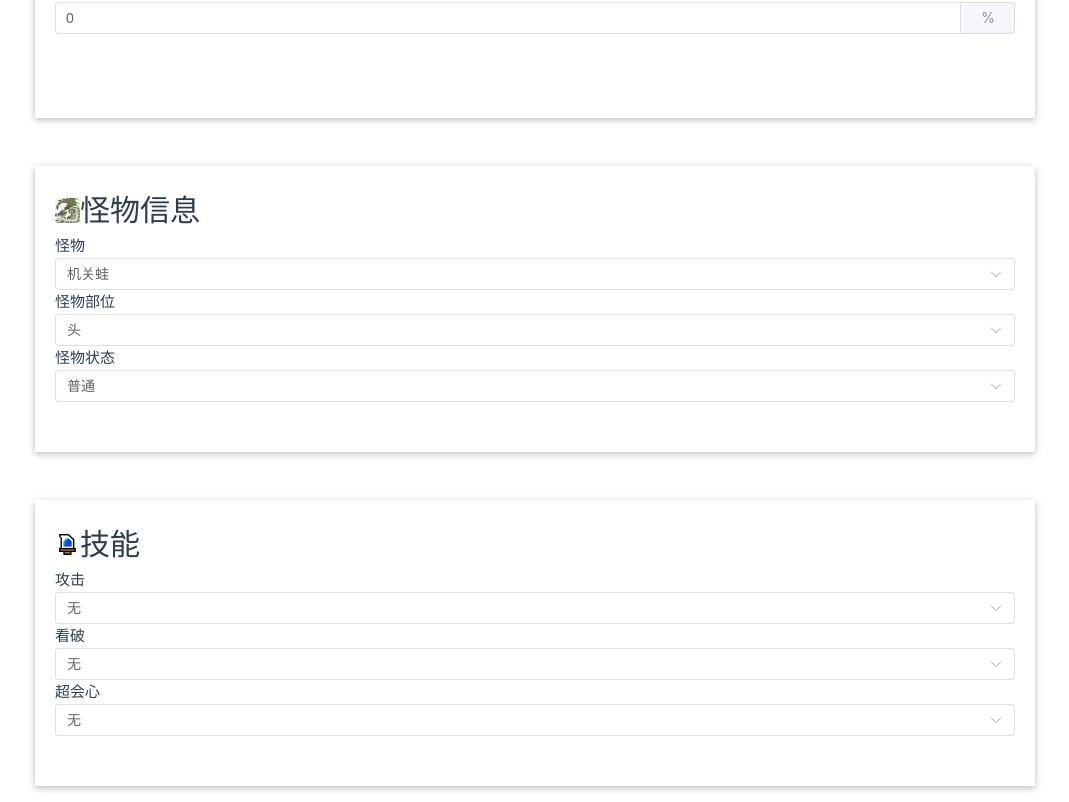
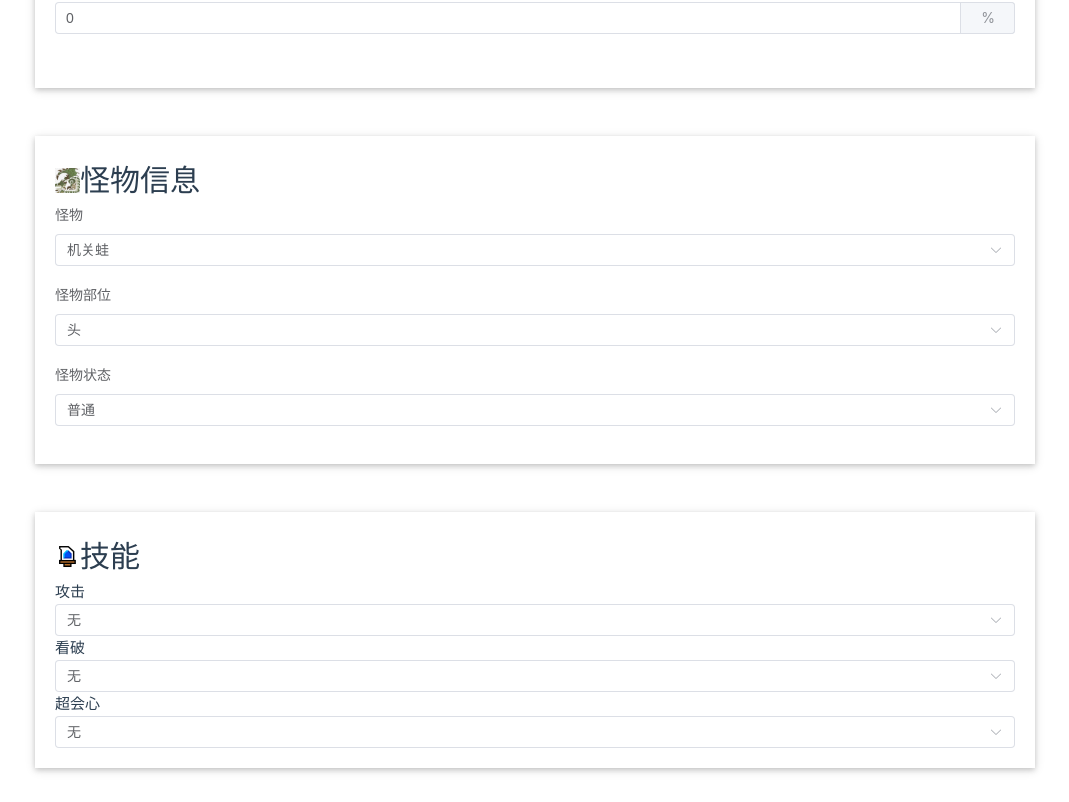
Before and after one commit to mason478/MHR-DmgCalculator, a Vue app: page / in a window 1280 px wide. Shown: the part 698-1500 px from the top of the page, without its empty margins (105-1174 px from the left). Built offline with nearby package versions, Linux system fonts and the light colour scheme.

Commit message:
refactor: use el-form

```diff
--- a/src/assets/main.css
+++ b/src/assets/main.css
@@ -37,7 +37,7 @@ a,
   box-shadow:
     0 2px 5px 0 rgba(0, 0, 0, 0.16),
     0 2px 10px 0 rgba(0, 0, 0, 0.12);
-  padding: 2% 2% 5% 2%;
+  padding: 2% 2% 2% 2%;
 }
 
 .header-container {
--- a/src/components/CalculationPanel.vue
+++ b/src/components/CalculationPanel.vue
@@ -17,8 +17,6 @@ import ItemsPanel from './ItemsPanel.vue'
 import OthersPanel from './OthersPanel.vue'
 
 const skillsP = ref<Array<Skill>>([])
-const weaponP = ref<Weapon>()
-const monsterP = ref<Monster>()
 const itemsP = ref<Array<Item>>()
 const othersP = ref<Array<otherFactor>>()
 
@@ -29,18 +27,23 @@ const expectedPhyDmg = ref<number>(0)
 const normalElementDmg = ref<number>(0)
 const criticalElementDmg = ref<number>(0)
 const expectedElementDmg = ref<number>(0)
+const weaponFormRef = ref(null)
+const monsterFormRef = ref(null)
 
 function makeContext(): Context {
+  // @ts-ignore
+  const weapon: Weapon = weaponFormRef.value.makeWeapon(weaponFormRef.value.formData)
+  // @ts-ignore
+  const monster: Monster = monsterFormRef.value.makeMonster()
+
   return {
-    weapon: weaponP.value!,
-    monster: monsterP.value!,
+    weapon: weapon!,
+    monster: monster,
     skills: skillsP.value,
     items: itemsP.value,
     others: othersP.value
   }
 }
-
-const weaponFormRef = ref(null)
 
 function onCalculate() {
   console.log('onCalculate', weaponFormRef.value.formData)
@@ -52,8 +55,6 @@ function onCalculate() {
       return false
     }
   })
-  let w = weaponFormRef.value.makeWeapon(weaponFormRef.value.formData)
-  console.log('maked a weapon', w)
   const ctx = makeContext()
   console.log('context', ctx)
   const phyDmgCalc = new physicsDamageCalculator(ctx)
@@ -74,9 +75,9 @@ function onCalculate() {
 
 <template>
   <br /><br />
-  <WeaponPanel @weapon="(weapon) => (weaponP = weapon)" ref="weaponFormRef" />
+  <WeaponPanel ref="weaponFormRef" />
   <br /><br />
-  <MonstersPanel @monster="(monster) => (monsterP = monster)" />
+  <MonstersPanel ref="monsterFormRef" />
   <br /><br />
   <SkillsPanel @skills="(skills) => (skillsP = skills)" />
   <br /><br />
--- a/src/components/MonstersPanel.vue
+++ b/src/components/MonstersPanel.vue
@@ -1,29 +1,56 @@
 <script setup lang="ts">
-import { ref } from 'vue'
-import { MonsterStatus, allMonsters } from '@/scripts/data/Monsters'
+import { ref, reactive } from 'vue'
+import { MonsterStatus, allMonsters, type Monster } from '@/scripts/data/Monsters'
 import monsterData from '@/scripts/data/Monsters'
 
-const monsterId = ref<number>(1)
-const status = ref<MonsterStatus>(MonsterStatus.NORMAL)
-const monsterPartId = ref<number>(1)
+const monsterForm = ref(null)
 
-var monster = structuredClone(monsterData.getMonsterById(monsterId.value))
-monster.parts = monsterData.getMonsterPartsByMonsterId(monsterId.value)
-const emitMonster = defineEmits(['monster'])
+interface FormData {
+  monsterId: number
+  status: MonsterStatus
+  monsterPartId: number
+}
 
-emitMonster('monster', monster)
-function onSelect() {
-  if (!monsterId.value) return
+const formData = reactive<FormData>({
+  monsterId: 1,
+  status: MonsterStatus.NORMAL,
+  monsterPartId: 1
+})
 
-  monster = structuredClone(monsterData.getMonsterById(monsterId.value))
-  let parts = monsterData.getMonsterPartsByMonsterId(monsterId.value)
-  let p = parts.find((p) => p.id == monsterPartId.value)
+function makeMonster(): Monster {
+  var monster = structuredClone(monsterData.getMonsterById(formData.monsterId))
+  let parts = monsterData.getMonsterPartsByMonsterId(formData.monsterId)
+  let p = parts.find((p) => p.id == formData.monsterPartId)
   if (p) {
     monster.parts = [p]
   }
-  monster.status = status.value
-  emitMonster('monster', monster)
+  monster.status = formData.status
+  return monster
 }
+
+defineExpose({
+  makeMonster,
+  formData,
+  monsterForm
+})
+
+// var monster = structuredClone(monsterData.getMonsterById(monsterId.value))
+// monster.parts = monsterData.getMonsterPartsByMonsterId(monsterId.value)
+// const emitMonster = defineEmits(['monster'])
+//
+// emitMonster('monster', monster)
+// function onSelect() {
+// if (!monsterId.value) return
+//
+// monster = structuredClone(monsterData.getMonsterById(monsterId.value))
+// let parts = monsterData.getMonsterPartsByMonsterId(monsterId.value)
+// let p = parts.find((p) => p.id == monsterPartId.value)
+// if (p) {
+// monster.parts = [p]
+// }
+// monster.status = status.value
+// emitMonster('monster', monster)
+// }
 </script>
 
 <template>
@@ -32,32 +59,32 @@ function onSelect() {
       <img :src="`/icons/monsters/rathian.jpg`" class="header-icon" />
       <h1 class="header-title">怪物信息</h1>
     </div>
-    <form id="monsterForm">
-      <label for="monster">怪物</label>
-      <el-select id="monster" v-model="monsterId" placeholder="请选择狩猎的怪物" @change="onSelect">
+
+    <el-form id="monsterForm" ref="monsterForm" :model="formData" label-position="top">
+      <el-form-item label="怪物" prop="monster">
+        <el-select id="monster" v-model="formData.monsterId" placeholder="请选择狩猎的怪物">
           <el-option v-for="m in allMonsters" :key="m.id" :label="m.name" :value="m.id" />
         </el-select>
-
-      <label for="monsterPart">怪物部位</label>
-      <el-select
-        id="monsterPart"
-        v-model="monsterPartId"
-        placeholder="请选择怪物部位"
-        @change="onSelect"
-      >
+      </el-form-item>
+      <el-form-item label="怪物部位" prop="monsterPartId">
+        <el-select v-model="formData.monsterPartId" placeholder="请选择怪物部位">
           <el-option
-          v-for="mp in monsterData.getMonsterPartsByMonsterId(monsterId ? monsterId : 0)"
+            v-for="mp in monsterData.getMonsterPartsByMonsterId(
+              formData.monsterId ? formData.monsterId : 0
+            )"
             :key="mp.id"
             :label="mp.name"
             :value="mp.id"
           />
         </el-select>
+      </el-form-item>
 
-      <label for="monsterStatus">怪物状态</label>
-      <el-select id="monsterStatus" v-model="status" placeholder="怪物状态" @change="onSelect">
+      <el-form-item label="怪物状态" prop="status">
+        <el-select id="status" v-model="formData.status" placeholder="请选择怪物状态">
           <el-option label="普通" :value="MonsterStatus.NORMAL" />
           <el-option label="愤怒" :value="MonsterStatus.RAGE" />
         </el-select>
-    </form>
+      </el-form-item>
+    </el-form>
   </div>
 </template>
```
Lines whose indentation alone changed are shown as unchanged.
